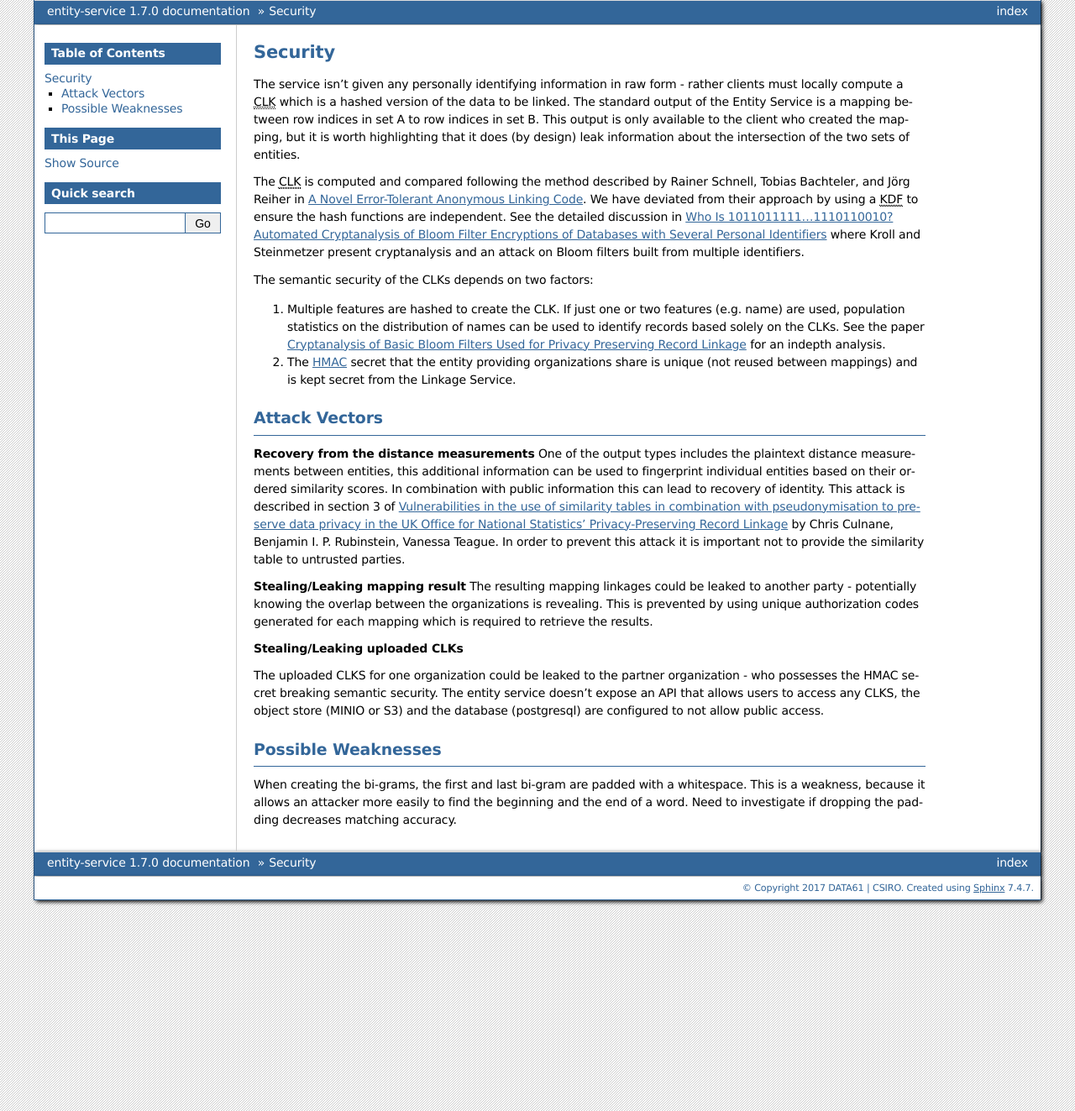
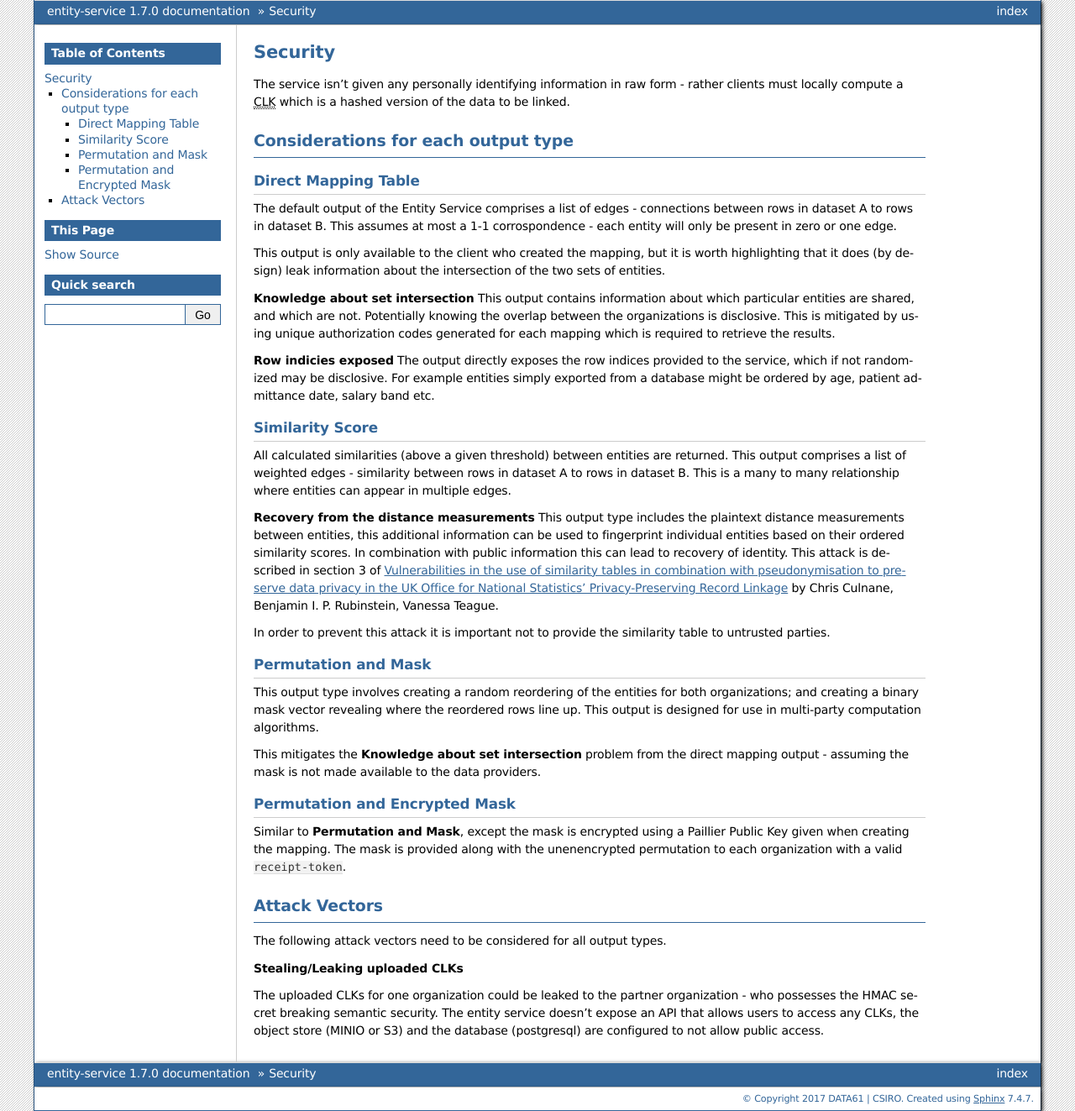
Before and after one commit to data61/anonlink-entity-service, a Sphinx documentation site: the page built from docs/security.rst, in a window 1280 px wide. Shown: the whole page at 84% size. Built offline with Sphinx 7.4.7, drawn with Linux system fonts in a browser that asks for light colours; formulas are drawn with MathJax 3.

Commit message:
Expand security notes

```diff
--- a/docs/security.rst
+++ b/docs/security.rst
@@ -1,70 +1,85 @@
 Security
 ========
 
-
 The service isn't given any personally identifying information in raw form - rather clients must
 locally compute a :abbr:`CLK (Cryptographic Longterm Key)` which is a hashed version of the data to
-be linked. The standard output of the Entity Service is a mapping between row indices in
-set A to row indices in set B. This output is only available to the client who created the mapping,
+be linked.
+
+Considerations for each output type
+-----------------------------------
+
+Direct Mapping Table
+~~~~~~~~~~~~~~~~~~~~
+
+The default output of the Entity Service comprises a list of edges - connections between rows in
+dataset A to rows in dataset B. This assumes at most a 1-1 corrospondence - each entity will
+only be present in zero or one edge.
+
+This output is only available to the client who created the mapping,
 but it is worth highlighting that it does (by design) leak information about the intersection of the
 two sets of entities.
 
-The :abbr:`CLK (Cryptographic Longterm Key)` is computed and compared following the method described
-by Rainer Schnell, Tobias Bachteler, and Jörg Reiher in `A Novel Error-Tolerant Anonymous Linking Code`_.
-We have deviated from their approach by using a :abbr:`KDF (Key derivation function)` to ensure the
-hash functions are independent. See the detailed discussion in
-`Who Is 1011011111…1110110010? Automated Cryptanalysis of Bloom Filter Encryptions of Databases with Several Personal Identifiers <https://link.springer.com/chapter/10.1007/978-3-319-27707-3_21/fulltext.html>`_
-where Kroll and Steinmetzer present cryptanalysis and an attack on Bloom filters built from multiple
-identifiers.
+**Knowledge about set intersection**
+This output contains information about which particular entities are shared, and which are not.
+Potentially knowing the overlap between the organizations is disclosive. This is mitigated by
+using unique authorization codes generated for each mapping which is required to retrieve the
+results.
 
-The semantic security of the CLKs depends on two factors:
+**Row indicies exposed**
+The output directly exposes the row indices provided to the service, which if not randomized may be
+disclosive. For example entities simply exported from a database might be ordered by age, patient
+admittance date, salary band etc.
 
-1) Multiple features are hashed to create the CLK. If just one or two features (e.g. name) are used,
-   population statistics on the distribution of names can be used to identify records based solely on
-   the CLKs. See the paper `Cryptanalysis of Basic Bloom Filters Used for Privacy Preserving Record Linkage`_
-   for an indepth analysis.
-2) The `HMAC <https://en.wikipedia.org/wiki/Hash-based_message_authentication_code>`_ secret that the
-   entity providing organizations share is unique (not reused between mappings) and is kept secret
-   from the Linkage Service.
+
+Similarity Score
+~~~~~~~~~~~~~~~~
+
+All calculated similarities (above a given threshold) between entities are returned. This
+output comprises a list of weighted edges - similarity between rows in dataset A to rows
+in dataset B. This is a many to many relationship where entities can appear in multiple edges.
+
+**Recovery from the distance measurements**
+This output type includes the plaintext distance measurements between entities, this additional
+information can be used to fingerprint individual entities based on their ordered similarity scores.
+In combination with public information this can lead to recovery of identity. This attack is described
+in section 3 of
+`Vulnerabilities in the use of similarity tables in combination with pseudonymisation to preserve data privacy in the UK Office for National Statistics' Privacy-Preserving Record Linkage`_
+by Chris Culnane, Benjamin I. P. Rubinstein, Vanessa Teague.
+
+In order to prevent this attack it is important not to provide the similarity table to untrusted
+parties.
+
+
+Permutation and Mask
+~~~~~~~~~~~~~~~~~~~~
+
+This output type involves creating a random reordering of the entities for both
+organizations; and creating a binary mask vector revealing where the reordered
+rows line up. This output is designed for use in multi-party computation algorithms.
+
+This mitigates the **Knowledge about set intersection** problem from the direct
+mapping output - assuming the mask is not made available to the data providers.
+
+
+Permutation and Encrypted Mask
+~~~~~~~~~~~~~~~~~~~~~~~~~~~~~~
+
+Similar to **Permutation and Mask**, except the mask is encrypted using
+a Paillier Public Key given when creating the mapping. The mask is
+provided along with the unenencrypted permutation to each organization
+with a valid ``receipt-token``.
 
 
 Attack Vectors
 --------------
 
-
-**Recovery from the distance measurements**
-One of the output types includes the plaintext distance measurements between entities, this additional
-information can be used to fingerprint individual entities based on their ordered similarity scores.
-In combination with public information this can lead to recovery of identity. This attack is described
-in section 3 of
-`Vulnerabilities in the use of similarity tables in combination with pseudonymisation to preserve data privacy in the UK Office for National Statistics' Privacy-Preserving Record Linkage`_
-by Chris Culnane, Benjamin I. P. Rubinstein, Vanessa Teague.
-In order to prevent this attack it is important not to provide the similarity table to untrusted
-parties.
-
-
-**Stealing/Leaking mapping result**
-The resulting mapping linkages could be leaked to another party - potentially knowing the overlap
-between the organizations is revealing. This is prevented by using unique authorization codes generated
-for each mapping which is required to retrieve the results.
+The following attack vectors need to be considered for all output types.
 
 **Stealing/Leaking uploaded CLKs**
 
-The uploaded CLKS for one organization could be leaked to the partner organization - who possesses the
+The uploaded CLKs for one organization could be leaked to the partner organization - who possesses the
 HMAC secret breaking semantic security. The entity service doesn't expose an API that allows users
-to access any CLKS, the object store (MINIO or S3) and the database (postgresql) are configured to
+to access any CLKs, the object store (MINIO or S3) and the database (postgresql) are configured to
 not allow public access.
 
-
-Possible Weaknesses
--------------------
-
-When creating the bi-grams, the first and last bi-gram are padded with a whitespace. This is a
-weakness, because it allows an attacker more easily to find the beginning and the end of a word.
-Need to investigate if dropping the padding decreases matching accuracy.
-
-.. _A Novel Error-Tolerant Anonymous Linking Code: http://www.record-linkage.de/-download=wp-grlc-2011-02.pdf
-
-.. _Cryptanalysis of Basic Bloom Filters Used for Privacy Preserving Record Linkage: http://repository.cmu.edu/cgi/viewcontent.cgi?article=1121
-
 .. _Vulnerabilities in the use of similarity tables in combination with pseudonymisation to preserve data privacy in the UK Office for National Statistics' Privacy-Preserving Record Linkage: https://arxiv.org/abs/1712.00871
```
